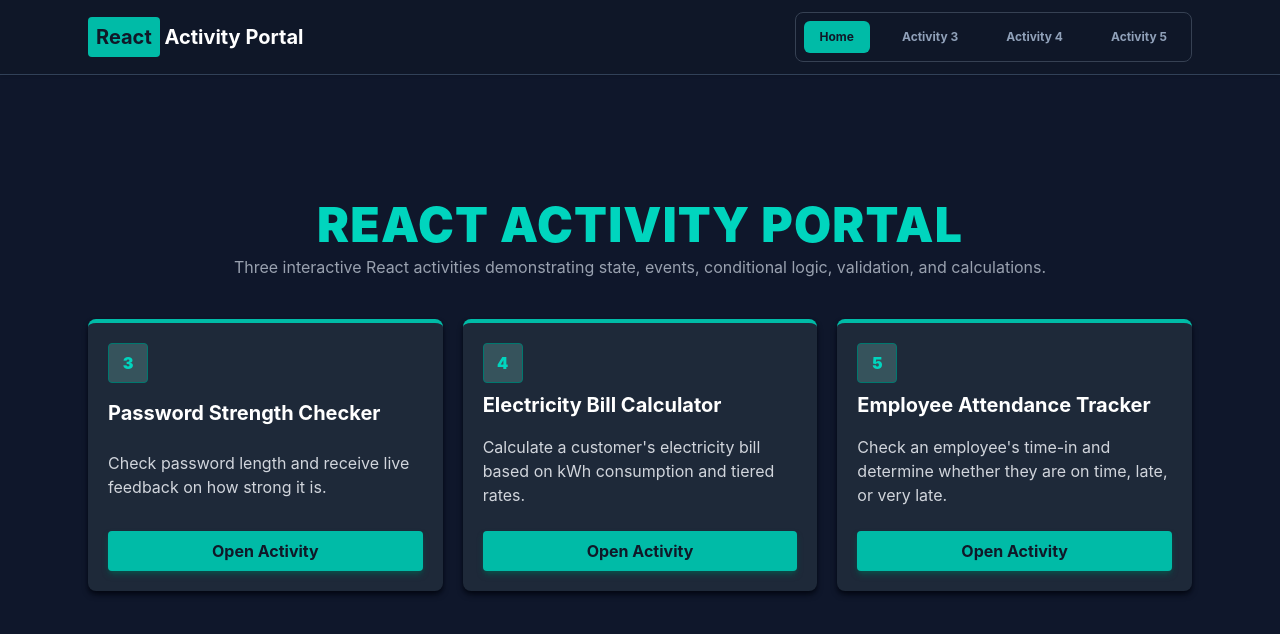
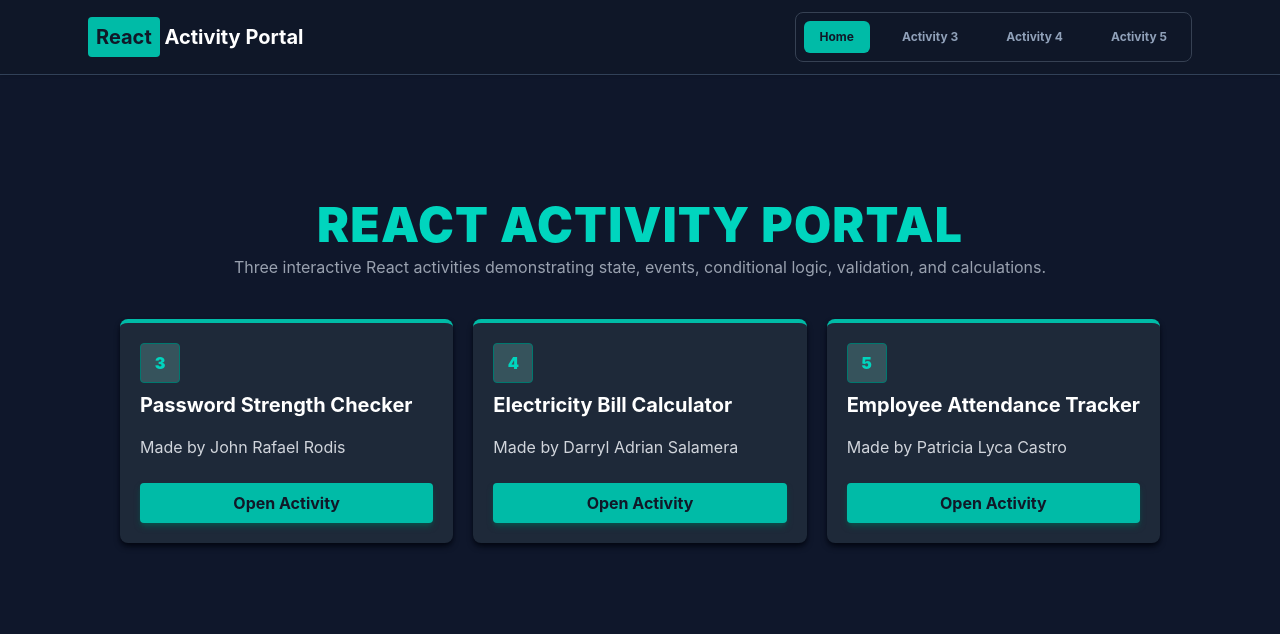
Before and after one commit to plcastro/Activity-Portal, a React (Vite) app: page / in a window 1280 px wide. Shown: the top 634 px of the page. Built offline with nearby package versions, Linux system fonts and the light colour scheme.

Commit message:
change subtext to Names

```diff
--- a/src/pages/Home.jsx
+++ b/src/pages/Home.jsx
@@ -15,35 +15,23 @@ export default function Home() {
       </header>
 
       <main className="grid grid-cols-1 sm:grid-cols-2 lg:grid-cols-3 mx-auto justify-around gap-5 py-4 px-8 md:py-10 md:px-6">
-        {/* <Card
-          title="Login Authentication"
-          subtitle="Validate a username and password against sample credentials and manage login/logout state"
-          page={"/login"}
-        />
-
-        <Card
-          title="Student Grade Evaluation"
-          subtitle="Enter a student's score and get an automatic remark based on grade ranges."
-           page={"/gradeEval"}
-        />
-        */}
         <Card
           num={3}
           title="Password Strength Checker"
-          subtitle="Check password length and receive live feedback on how strong it is."
+          subtitle="Made by John Rafael Rodis"
           page={"/passChecker"}
         />
         <Card
           num={4}
           title="Electricity Bill Calculator"
-          subtitle="Calculate a customer's electricity bill based on kWh consumption and tiered rates."
+          subtitle="Made by Darryl Adrian Salamera"
           page={"/electricity"}
         />
 
         <Card
           num={5}
           title="Employee Attendance Tracker"
-          subtitle="Check an employee's time-in and determine whether they are on time, late, or very late."
+          subtitle="Made by Patricia Lyca Castro"
           page={"/attendance"}
         />
       </main>
```
